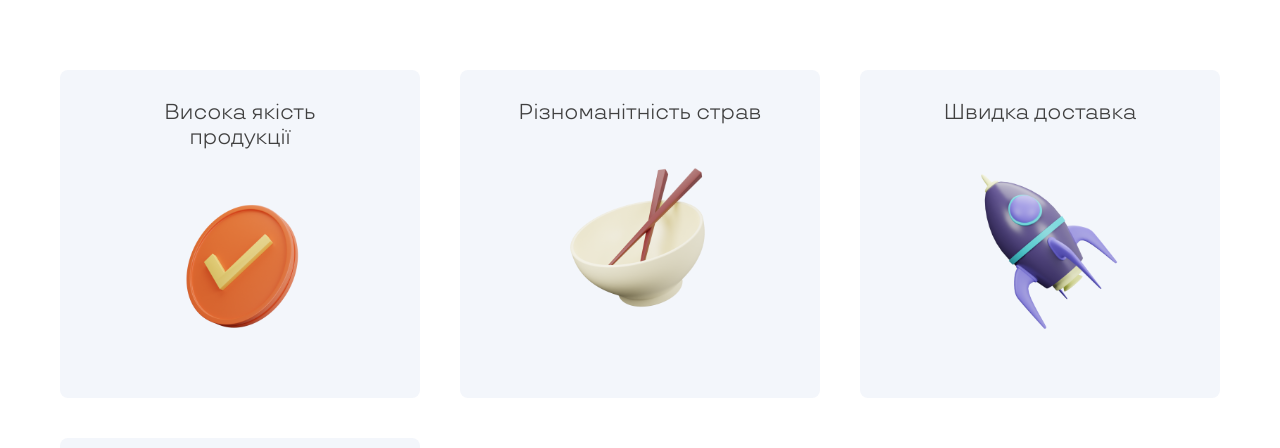
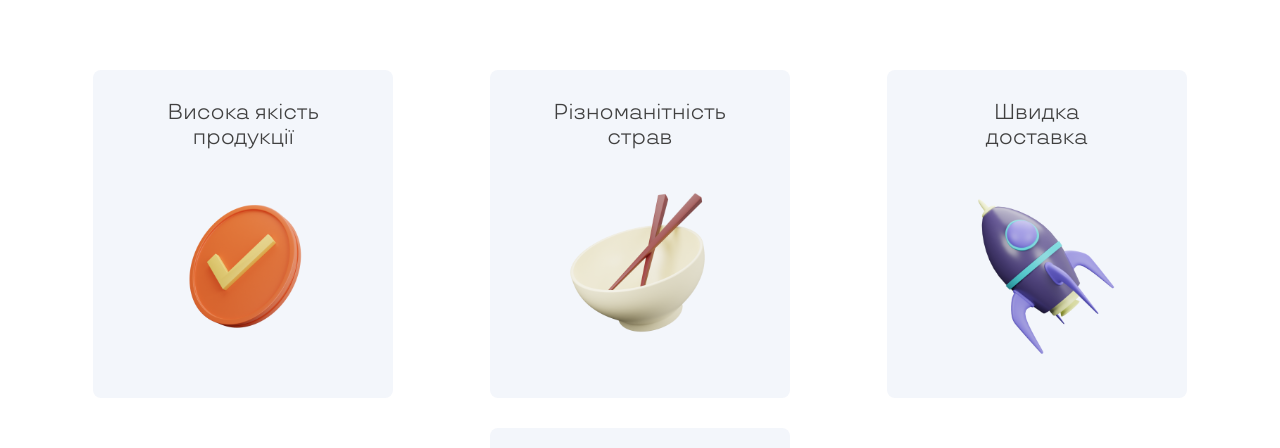
Before and after one commit to polPintero/foodDelivery, a Vue app: page / in a window 1280 px wide. Shown: the part 347-795 px from the top of the page. Built offline with nearby package versions, Linux system fonts and the light colour scheme.

Commit message:
created card animations

```diff
--- a/src/components/Card.vue
+++ b/src/components/Card.vue
@@ -28,6 +28,9 @@ export default {
     border-radius: 8px;
     background: #F3F6FB;
     height: 328px;
+    width: max(20%, 300px);
+    margin-left: auto;
+    margin-right: auto;
     overflow: hidden;
     cursor: pointer;
 
--- a/src/components/CardsList.vue
+++ b/src/components/CardsList.vue
@@ -1,5 +1,5 @@
 <template>
-    <div class="card-list">
+    <div class="card-list" ref="cradList">
         <Card v-for="card in cardList" :key="card.title" :card="card"></Card>
     </div>
 </template>
@@ -39,15 +39,59 @@ export default {
                 }
             ]
         }
+    },
+    methods: {
+        setObserver () {
+            let options = {
+                rootMargin: "0px",
+                threshold: 0.1,
+            };
+
+            let observer = new IntersectionObserver((entries) => {
+                entries.forEach(item => {
+                    if (item.intersectionRatio < options.threshold) {
+                        item.target.classList.remove('start')
+                        return
+                    }
+                    item.target.classList.add('start')
+                })
+            }, options);
+            observer.observe(this.$refs.cradList);
+        }
+    },
+    mounted () {
+        setTimeout(() => {
+            this.setObserver()
+        }, 100)
     }
 }
 </script>
 
 <style lang="scss">
+@mixin animation-func($size) {
+    @for $i from 1 through 4 {
+        .card:nth-child(#{$i}) {
+            transform: translateY($i * $size);
+            transition-duration: 0.5s;
+        }
+    }
+}
+
 .card-list {
+    display: flex;
+    justify-content: space-between;
+    flex-wrap: wrap;
+    align-items: center;
+    gap: 30px;
     margin: 0 60px 70px 60px;
-    display: grid;
-    grid-template-columns:repeat(auto-fill, minmax(300px, 1fr));
-    gap: 40px;
+
+    &.start {
+        @include animation-func(0)
+    }
+}
+
+
+@for $i from 1 through 4 {
+    @include animation-func(60px)
 }
 </style>
```
